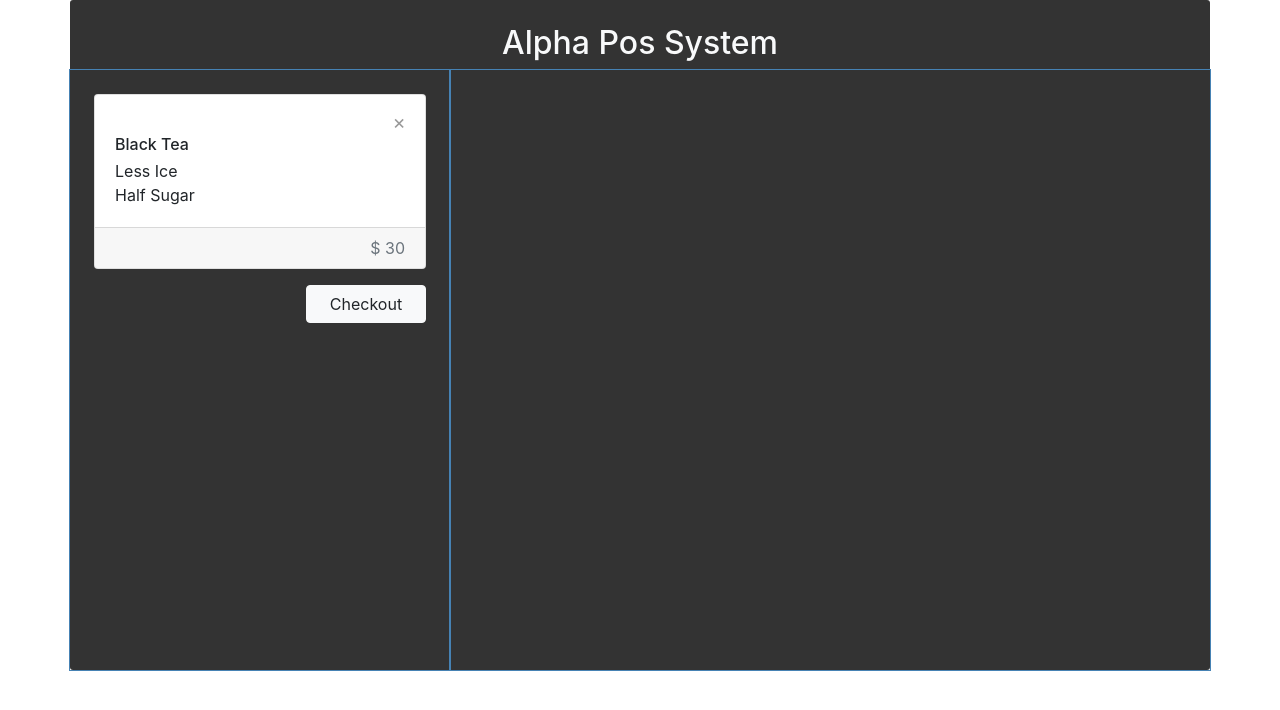
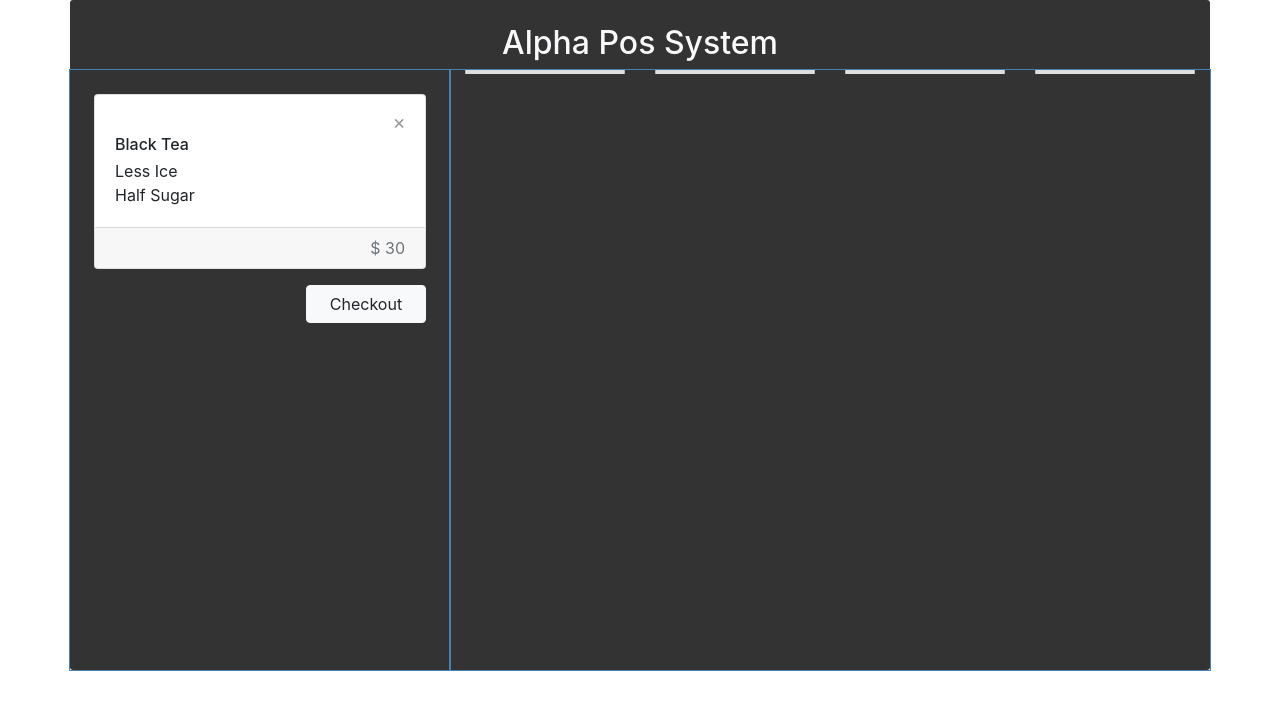
Before and after one commit to pinjunpan/alphaPos, a plain HTML site: page index.html in a window 1280 px wide. Drawn offline with nearby package versions, Linux system fonts and the light colour scheme.

Commit message:
Add card component in drink menu part

```diff
--- a/index.html
+++ b/index.html
@@ -41,7 +41,27 @@
       </div>
       <!-- /left side order list-->
 
-      <div class="col-md-8"></div>
+      <!-- right side menu -->
+      <div class="col-md-8">
+        <section class="menu">
+
+          <!-- first row of menu -->
+          <div class="card-deck">
+            <div class="card text-center"><!-- ... --></div>
+            <div class="card text-center"><!-- ... --></div>
+            <div class="card text-center"><!-- ... --></div>
+            <div class="card text-center"><!-- ... --></div>
+          </div> <!-- /first row of menu -->
+
+          <!-- second row of menu -->
+          <div class="card-deck">
+            <div class="card text-center"><!-- ... --></div>
+            <div class="card text-center"><!-- ... --></div>
+            <div class="card text-center"><!-- ... --></div>
+            <div class="card text-center"><!-- ... --></div>
+          </div> <!-- /second row of menu -->
+        </section>
+      </div> <!-- /right side menu -->
     </div>
   </div>
 
```
